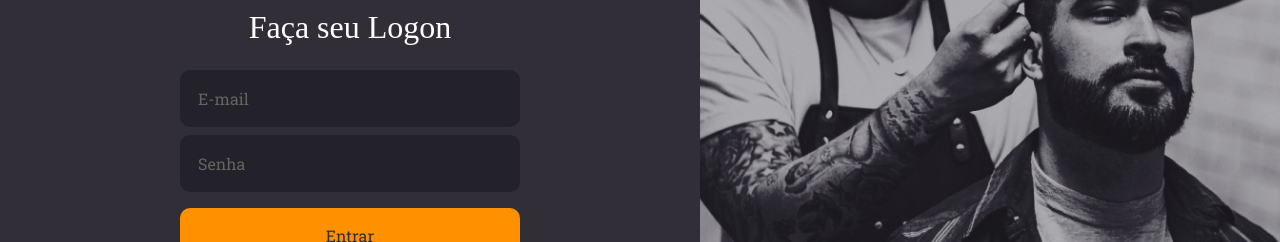
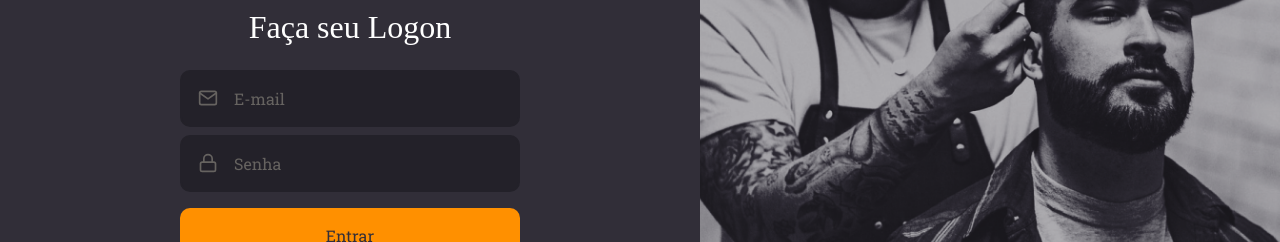
Before and after one commit to viniciusflores/rocketseat-gobarber-web, a React (Create React App) app: page / in a window 1280 px wide. Shown: the part 289-531 px from the top of the page. Built offline with nearby package versions, Linux system fonts and the light colour scheme.

Commit message:
:sparkles: create isolated components

```diff
--- /dev/null
+++ b/src/components/Button/index.tsx
@@ -0,0 +1,13 @@
+import React, { ButtonHTMLAttributes } from 'react'
+
+import { Container } from './styles'
+
+type ButtonProps = ButtonHTMLAttributes<HTMLButtonElement>
+
+const Button: React.FC<ButtonProps> = ({ children, ...rest }) => (
+  <Container type="button" {...rest}>
+    {children}
+  </Container>
+)
+
+export default Button
--- /dev/null
+++ b/src/components/Button/styles.ts
@@ -0,0 +1,19 @@
+import styled from 'styled-components'
+import { shade } from 'polished'
+
+export const Container = styled.button`
+  background: #ff9000;
+  height: 56px;
+  border-radius: 10px;
+  border: 0;
+  padding: 0 16px;
+  color: #312e38;
+  width: 100%;
+  font-weight: 500;
+  margin-top: 16px;
+  transition: background-color 0.2s;
+
+  &:hover {
+    background: ${shade(0.2, '#ff9000')};
+  }
+`
--- /dev/null
+++ b/src/components/Input/index.tsx
@@ -0,0 +1,18 @@
+import React, { InputHTMLAttributes } from 'react'
+import { IconBaseProps } from 'react-icons'
+
+import { Container } from './styles'
+
+interface InputProps extends InputHTMLAttributes<HTMLInputElement> {
+  name: string
+  icon?: React.ComponentType<IconBaseProps>
+}
+
+const Input: React.FC<InputProps> = ({ icon: Icon, ...rest }) => (
+  <Container>
+    {Icon && <Icon size={20} />}
+    <input {...rest} />
+  </Container>
+)
+
+export default Input
--- /dev/null
+++ b/src/components/Input/styles.ts
@@ -0,0 +1,32 @@
+import styled from 'styled-components'
+
+export const Container = styled.div`
+  background: #232129;
+  border-radius: 10px;
+  border: 2px solid #232129;
+  padding: 16px;
+  width: 100%;
+  color: #666360;
+
+  display: flex;
+  align-items: center;
+
+  & + div {
+    margin-top: 8px;
+  }
+
+  input {
+    flex: 1;
+    border: 0;
+    background: transparent;
+    color: #f4ede8;
+
+    &::placeholder {
+      color: #666360;
+    }
+  }
+
+  svg {
+    margin-right: 16px;
+  }
+`
--- a/src/pages/SignIn/index.tsx
+++ b/src/pages/SignIn/index.tsx
@@ -1,6 +1,10 @@
 import React from 'react'
-import { FiLogIn } from 'react-icons/fi'
+import { FiLogIn, FiMail, FiLock } from 'react-icons/fi'
+
 import logoImg from '../../assets/logo.svg'
+
+import Button from '../../components/Button'
+import Input from '../../components/Input'
 
 import { Container, Content, Background } from './styles'
 
@@ -13,10 +17,15 @@
         <form>
           <h1>Faça seu Logon</h1>
 
-          <input placeholder="E-mail" />
-          <input placeholder="Senha" type="password" />
+          <Input name="email" icon={FiMail} placeholder="E-mail" />
+          <Input
+            name="password"
+            icon={FiLock}
+            placeholder="Senha"
+            type="password"
+          />
 
-          <button type="submit">Entrar</button>
+          <Button type="submit">Entrar</Button>
 
           <a href="forgot">Esqueci minha senha</a>
         </form>
--- a/src/pages/SignIn/styles.ts
+++ b/src/pages/SignIn/styles.ts
@@ -25,40 +25,6 @@
 
     h1 {
       margin-bottom: 24px;
-    }
-
-    input {
-      background: #232129;
-      border-radius: 10px;
-      border: 2px solid #232129;
-      padding: 16px;
-      width: 100%;
-      color: #f4ede8;
-
-      &::placeholder {
-        color: #666360;
-      }
-
-      & + input {
-        margin-top: 8px;
-      }
-    }
-
-    button {
-      background: #ff9000;
-      height: 56px;
-      border-radius: 10px;
-      border: 0;
-      padding: 0 16px;
-      color: #312e38;
-      width: 100%;
-      font-weight: 500;
-      margin-top: 16px;
-      transition: background-color 0.2s;
-
-      &:hover {
-        background: ${shade(0.2, '#ff9000')};
-      }
     }
 
     a {
```
Also changed, not shown: .eslintrc.json.
